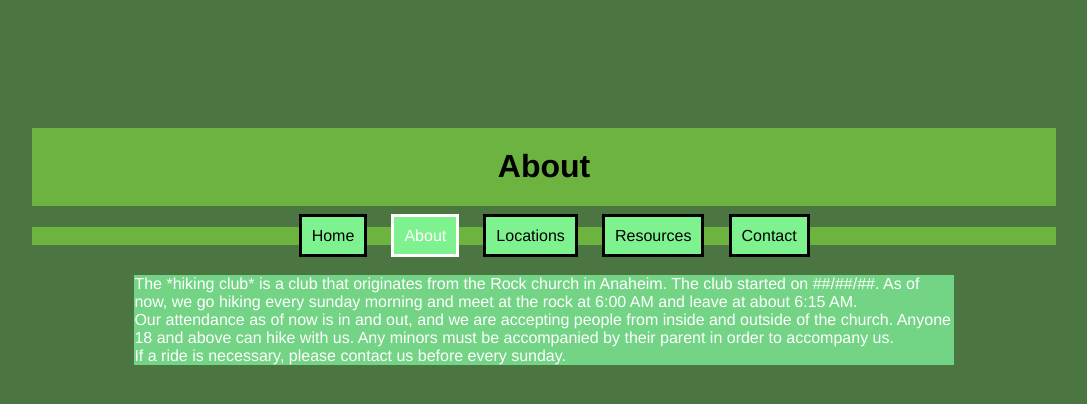
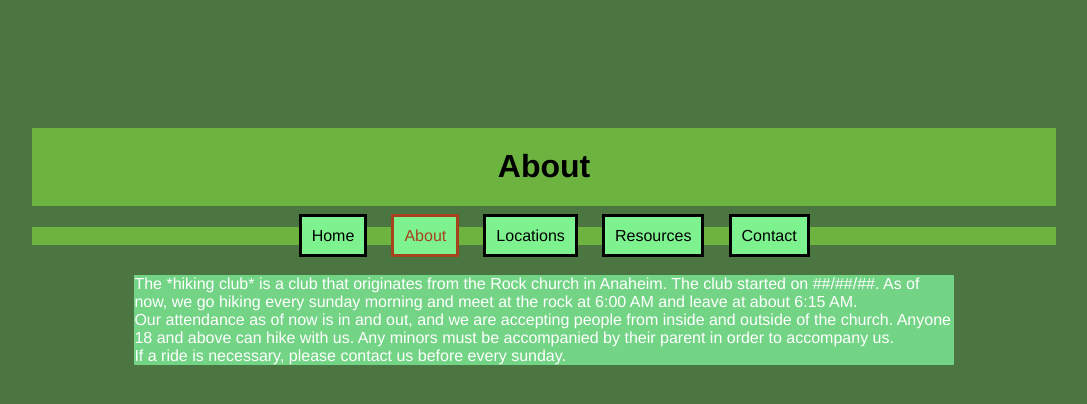
Before and after one commit to tobiask190/tobiask190.git.io, a plain HTML site: page pages/about.html in a window 1280 px wide. Shown: the whole page, without its empty margins (96-1183 px from the left). Drawn offline with Linux system fonts and the light colour scheme; files that its build step writes are made by us from their sources.

Commit message:
Update nav_bar.css

```diff
--- a/css/nav_bar.css
+++ b/css/nav_bar.css
@@ -1,3 +1,8 @@
+#present{
+    color:#a6421d;
+    background-color:orange;
+}
+
 .nav-bar {
     background-color:#6db33f;
     text-align:center;
```
